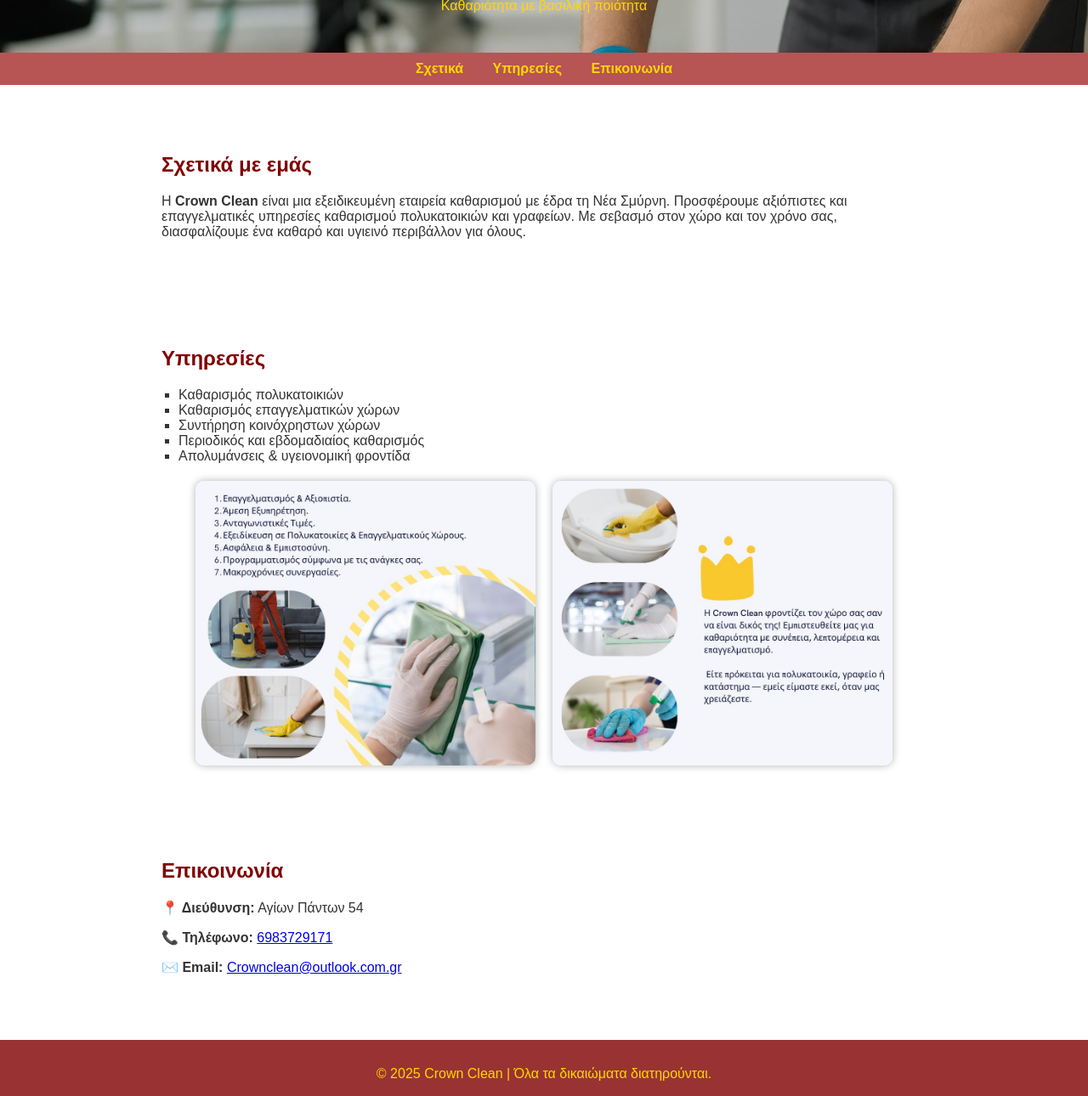
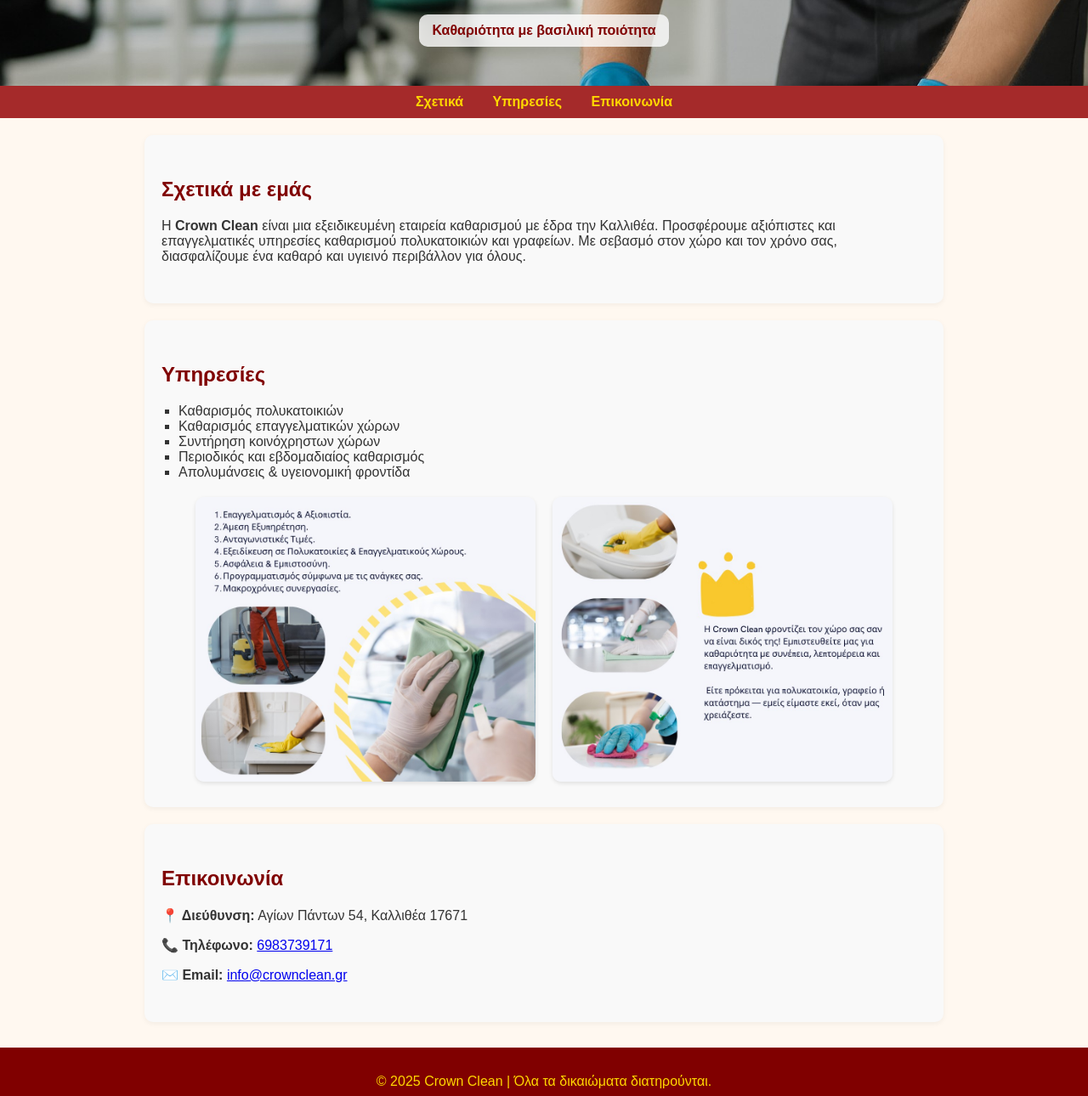
Before and after one commit to Jo-Jou/crown-clean-site, a plain HTML site: page index.html in a window 1280 px wide. Shown: the part 353-1643 px from the top of the page at 85% size. Drawn offline with Linux system fonts and the light colour scheme.

Commit message:
Add files via upload

```diff
--- a/index.html
+++ b/index.html
@@ -8,12 +8,10 @@
     body {
       font-family: Arial, sans-serif;
       margin: 0;
-      background-image: url('background.jpg');
-      background-size: cover;
-      background-attachment: fixed;
-      background-position: center;
+      background-color: #fff8f0;
       color: #333;
     }
+
     header {
       background-image: url('photo3.jpg');
       background-size: cover;
@@ -22,78 +20,102 @@
       padding: 30px 20px;
       text-align: center;
     }
+
     header img {
-      width: 600px;
+      max-width: 600px;
       height: 250px;
       object-fit: contain;
       display: block;
       margin: 0 auto 10px;
+      border-radius: 15px;
     }
-    header h1 {
-      margin: 10px 0 5px;
-      font-size: 2.5em;
-      text-shadow: 1px 1px 2px #000;
+
+    header p {
+      background-color: rgba(255, 255, 255, 0.8);
+      display: inline-block;
+      padding: 10px 15px;
+      color: #800000;
+      border-radius: 10px;
+      margin-top: 10px;
+      font-weight: bold;
     }
+
     nav {
-      background-color: #a52a2acc;
+      background-color: #a52a2a;
       padding: 10px;
       text-align: center;
     }
+
     nav a {
       color: gold;
       text-decoration: none;
       margin: 0 15px;
       font-weight: bold;
     }
+
     nav a:hover {
       text-decoration: underline;
     }
+
     section {
-      background-color: rgba(255, 255, 255, 0.9);
+      background-color: #f9f9f9;
       padding: 30px 20px;
       max-width: 900px;
-      margin: 30px auto;
+      margin: 20px auto;
       border-radius: 10px;
+      box-shadow: 0 2px 6px rgba(0, 0, 0, 0.05);
     }
+
     section h2 {
       color: #800000;
     }
+
     ul {
       list-style-type: square;
       padding-left: 20px;
     }
-    .service-photos {
+
+    .service-images {
       display: flex;
+      justify-content: center;
       flex-wrap: wrap;
-      justify-content: center;
       gap: 20px;
       margin-top: 20px;
     }
-    .service-photos img {
+
+    .service-images img {
+      max-width: 400px;
       width: 100%;
-      max-width: 400px;
-      height: auto;
       border-radius: 10px;
-      box-shadow: 0 0 10px rgba(0,0,0,0.3);
+      box-shadow: 0 2px 5px rgba(0,0,0,0.1);
     }
+
     footer {
-      background-color: #800000cc;
+      background-color: #800000;
       color: gold;
       text-align: center;
       padding: 15px;
       margin-top: 30px;
     }
+
     @media (max-width: 650px) {
       header img {
         width: 100%;
         height: auto;
       }
+
       header h1 {
         font-size: 1.8em;
       }
+
       nav a {
         display: block;
         margin: 10px 0;
+      }
+
+      .service-images {
+        flex-direction: column;
+        align-items: center;
       }
     }
   </style>
@@ -115,7 +137,7 @@
     <h2>Σχετικά με εμάς</h2>
     <p>
       Η <strong>Crown Clean</strong> είναι μια εξειδικευμένη εταιρεία
-      καθαρισμού με έδρα τη Νέα Σμύρνη. Προσφέρουμε αξιόπιστες και
+      καθαρισμού με έδρα την Καλλιθέα. Προσφέρουμε αξιόπιστες και
       επαγγελματικές υπηρεσίες καθαρισμού πολυκατοικιών και γραφείων. Με σεβασμό
       στον χώρο και τον χρόνο σας, διασφαλίζουμε ένα καθαρό και υγιεινό
       περιβάλλον για όλους.
@@ -132,7 +154,7 @@
       <li>Απολυμάνσεις & υγειονομική φροντίδα</li>
     </ul>
 
-    <div class="service-photos">
+    <div class="service-images">
       <img src="photo1.jpg" alt="Υπηρεσία 1" />
       <img src="photo2.jpg" alt="Υπηρεσία 2" />
     </div>
@@ -140,11 +162,11 @@
 
   <section id="contact">
     <h2>Επικοινωνία</h2>
-    <p><strong>📍 Διεύθυνση:</strong> Αγίων Πάντων 54</p>
-    <p><strong>📞 Τηλέφωνο:</strong> <a href="tel:6983729171">6983729171</a></p>
+    <p><strong>📍 Διεύθυνση:</strong> Αγίων Πάντων 54, Καλλιθέα 17671</p>
+    <p><strong>📞 Τηλέφωνο:</strong> <a href="tel:6983739171">6983739171</a></p>
     <p>
       <strong>✉️ Email:</strong>
-      <a href="mailto:Crownclean@outlook.com.gr">Crownclean@outlook.com.gr</a>
+      <a href="mailto:info@crownclean.gr">info@crownclean.gr</a>
     </p>
   </section>
 
```
